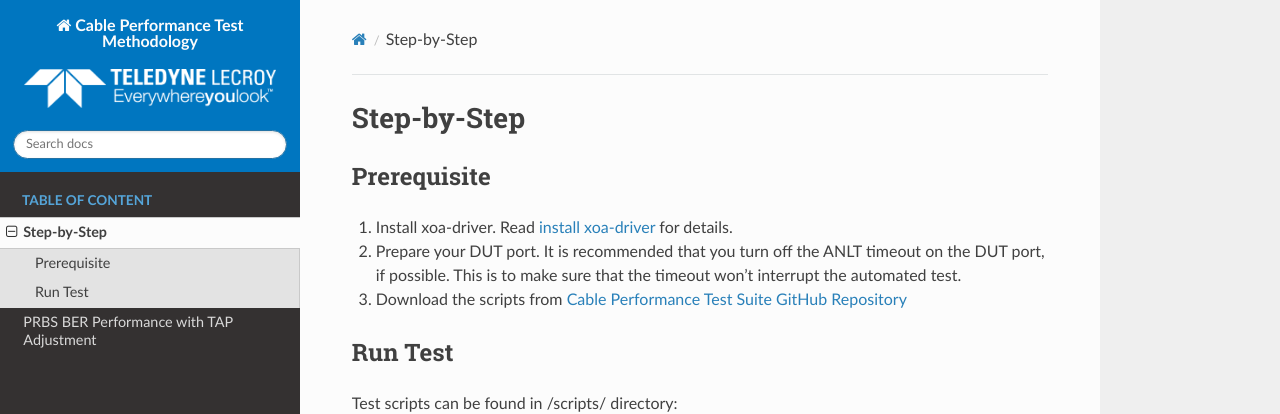
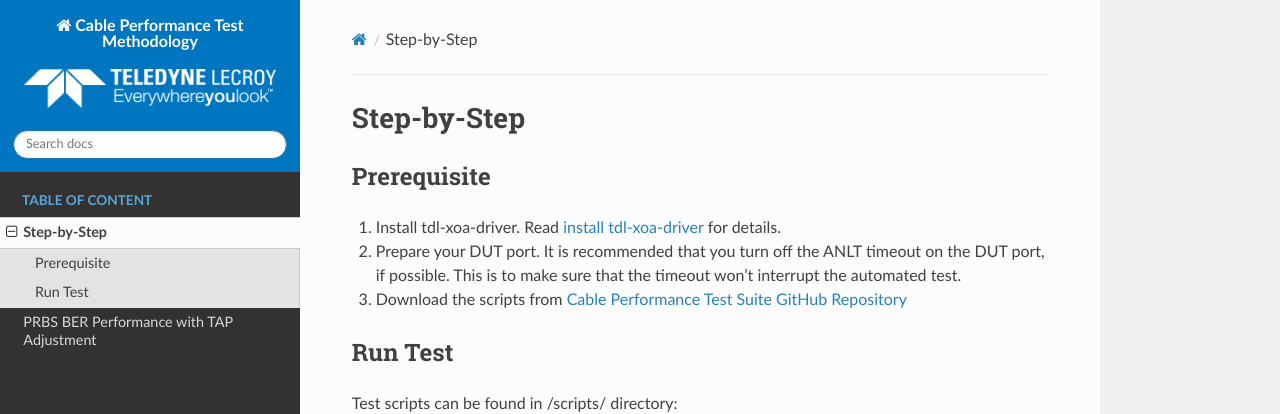
Before and after one commit to xenanetworks/cable-perf-test-suite, a Sphinx documentation site: the page built from docs/source/step_by_step.rst, in a window 1280 px wide. Shown: the top 414 px of the page. Built offline with Sphinx 7.4.7 and the Read the Docs theme 3.1.0, drawn with Linux system fonts in a browser that asks for light colours.

Commit message:
Change to tdl-xoa-driver

```diff
--- a/docs/source/step_by_step.rst
+++ b/docs/source/step_by_step.rst
@@ -4,7 +4,7 @@ Step-by-Step
 Prerequisite
 -------------
 
-1. Install xoa-driver. Read `install xoa-driver <https://docs.xenanetworks.com/projects/xoa-python-api/en/latest/getting_started/index.html>`_ for details.
+1. Install tdl-xoa-driver. Read `install tdl-xoa-driver <https://docs.xenanetworks.com/projects/tdl-xoa-driver/en/latest/getting_started/index.html>`_ for details.
 2. Prepare your DUT port. It is recommended that you turn off the ANLT timeout on the DUT port, if possible. This is to make sure that the timeout won't interrupt the automated test.
 3. Download the scripts from `Cable Performance Test Suite GitHub Repository <https://github.com/xenanetworks/cable-perf-test-suite/>`_
 
--- a/scripts/__init__.py
+++ b/scripts/__init__.py
@@ -1,2 +1,2 @@
-__version__ = "1.1.0"
+__version__ = "1.1.1"
 __short_version__ = "1.1"
```
Also changed, not shown: 1 other file.
